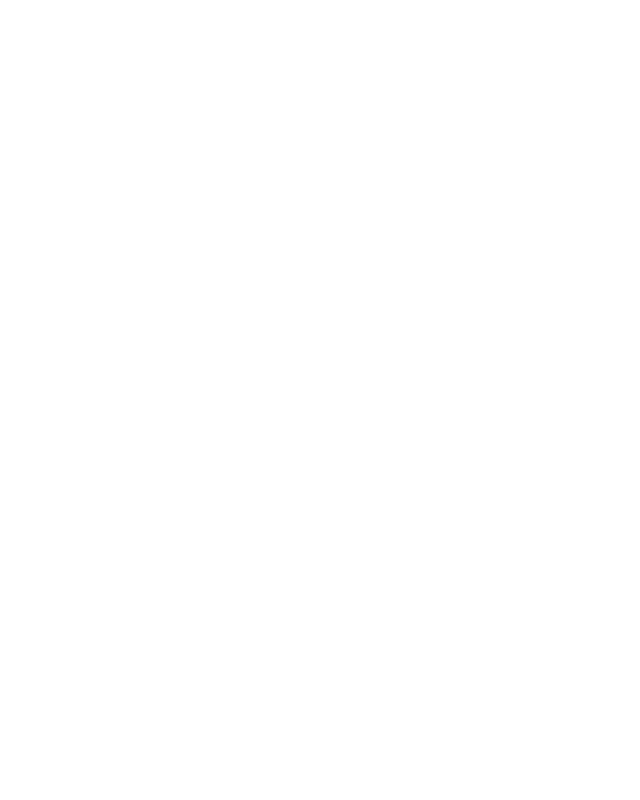
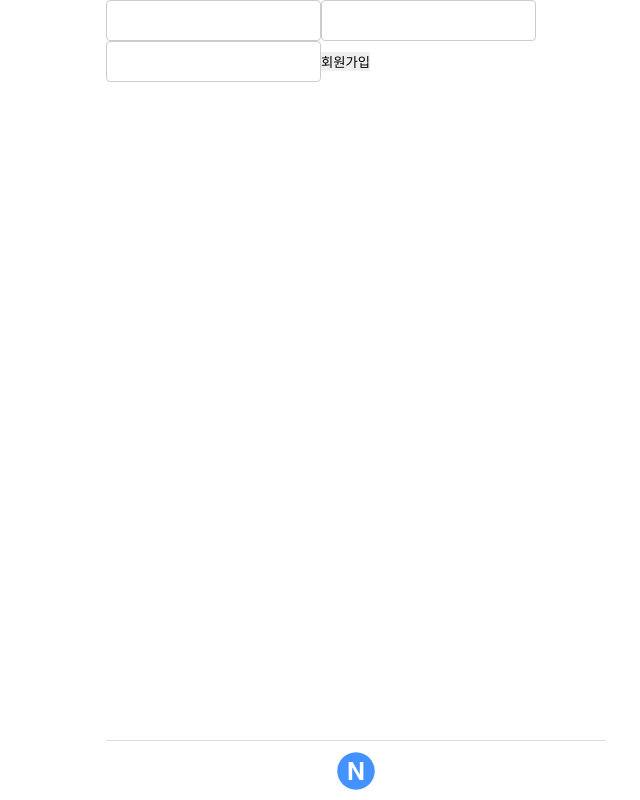
Before and after one commit to kimbboyong/pay-ts, a React (Vite) app: page /auth/signup in a window 1280 px wide. Before the commit this address had no page. Shown: the whole page, without its empty margins (284-924 px from the left). Built offline with nearby package versions, Linux system fonts and the light colour scheme.

Commit message:
feat: 파이어베이스,회원가입 기본세팅 완료

```diff
--- a/package.json
+++ b/package.json
@@ -12,6 +12,7 @@
   },
   "dependencies": {
     "@types/react-router-dom": "^5.3.3",
+    "firebase": "^10.12.3",
     "react": "^18.3.1",
     "react-dom": "^18.3.1",
     "react-router-dom": "^6.24.1",
--- a/src/App.tsx
+++ b/src/App.tsx
@@ -4,6 +4,7 @@ import Login from "./page/Auth/Login";
 import Pay from "./page/Pay";
 import { Container } from "./style/global";
 import PayCreate from "./page/Pay/components/PayCreate";
+import SignUp from "./page/Auth/SignUp";
 
 function App() {
   return (
@@ -13,6 +14,7 @@ function App() {
           <Route index element={<Login />} />
           <Route path="/pay" element={<Pay />} />
           <Route path="/pay/create" element={<PayCreate />} />
+          <Route path="/auth/signup" element={<SignUp />} />
         </Route>
       </Routes>
     </Container>
--- /dev/null
+++ b/src/firebase/fbInstance.ts
@@ -0,0 +1,14 @@
+import { initializeApp } from "firebase/app";
+import { getAuth } from "firebase/auth";
+
+const firebaseConfig = {
+  apiKey: "AIzaSyCWVAGvWTD9Mc-jPCSaSHmP22UFWgMFCKI",
+  authDomain: "project-pay-b2907.firebaseapp.com",
+  projectId: "project-pay-b2907",
+  storageBucket: "project-pay-b2907.appspot.com",
+  messagingSenderId: "1015663174601",
+  appId: "1:1015663174601:web:d41aa5640e86ea0ac53e18",
+};
+
+const app = initializeApp(firebaseConfig);
+export const authService = getAuth();
--- /dev/null
+++ b/src/hooks/useUserInfo.ts
@@ -0,0 +1,33 @@
+import { useEffect, useState } from "react";
+import { authService } from "../firebase/fbInstance";
+import { User } from "firebase/auth";
+
+interface UserType {
+  displayName?: string;
+  email?: string;
+  uid?: string;
+}
+
+export default function useUserInfo() {
+  const [user, setUser] = useState<UserType | null>(null);
+
+  useEffect(() => {
+    const unsubscribe = authService.onAuthStateChanged(
+      (currentUser: User | null) => {
+        if (currentUser) {
+          setUser({
+            displayName: currentUser.displayName || undefined,
+            email: currentUser.email || undefined,
+            uid: currentUser.uid,
+          });
+        } else {
+          setUser(null);
+        }
+      }
+    );
+
+    return () => unsubscribe();
+  }, []);
+
+  return user;
+}
--- a/src/page/Auth/Login/index.tsx
+++ b/src/page/Auth/Login/index.tsx
@@ -1,5 +1,55 @@
+import React, { useState } from "react";
+import { AuthButton, AuthForm, AuthInput } from "../style";
+import { signInWithEmailAndPassword } from "firebase/auth";
+import { authService } from "../../../firebase/fbInstance";
+import { useNavigate } from "react-router-dom";
+
 const Login = () => {
-  return <div>로그인</div>;
+  const navigate = useNavigate();
+
+  const [email, setEmail] = useState("");
+  const [password, setPassword] = useState("");
+
+  const loginChange = (e: React.ChangeEvent<HTMLInputElement>) => {
+    const { name, value } = e.target;
+
+    if (name === "email") setEmail(value);
+    if (name === "password") setPassword(value);
+  };
+
+  const LoginSubmit = async (e: React.FormEvent<HTMLFormElement>) => {
+    e.preventDefault();
+
+    try {
+      const data = await signInWithEmailAndPassword(
+        authService,
+        email,
+        password
+      );
+
+      navigate("/pay");
+    } catch (error) {
+      console.log(error);
+    }
+  };
+
+  return (
+    <AuthForm onSubmit={LoginSubmit}>
+      <AuthInput
+        type="email"
+        name="email"
+        value={email}
+        onChange={loginChange}
+      />
+      <AuthInput
+        type="password"
+        name="password"
+        value={password}
+        onChange={loginChange}
+      />
+      <AuthButton type="submit">로그인</AuthButton>
+    </AuthForm>
+  );
 };
 
 export default Login;
--- a/src/page/Auth/SignUp/index.tsx
+++ b/src/page/Auth/SignUp/index.tsx
@@ -1,5 +1,67 @@
+import { useState } from "react";
+import { AuthButton, AuthForm, AuthInput } from "../style";
+import { createUserWithEmailAndPassword, updateProfile } from "firebase/auth";
+import { authService } from "../../../firebase/fbInstance";
+import { useNavigate } from "react-router-dom";
+
 const SignUp = () => {
-  return <div>회원가입</div>;
+  const navigate = useNavigate();
+
+  const [userName, setUserName] = useState("");
+  const [email, setEmail] = useState("");
+  const [password, setPassword] = useState("");
+
+  const loginChange = (e: React.ChangeEvent<HTMLInputElement>) => {
+    const { name, value } = e.target;
+
+    if (name === "userName") setUserName(value);
+    if (name === "email") setEmail(value);
+    if (name === "password") setPassword(value);
+  };
+
+  const onSubmit = async (e: React.FormEvent<HTMLFormElement>) => {
+    e.preventDefault();
+
+    try {
+      const data = await createUserWithEmailAndPassword(
+        authService,
+        email,
+        password
+      );
+      const user = data.user;
+      await updateProfile(user, {
+        displayName: userName,
+      });
+
+      navigate("/");
+    } catch (error) {
+      console.log(error);
+    }
+  };
+
+  return (
+    <AuthForm onSubmit={onSubmit}>
+      <AuthInput
+        type="text"
+        name="userName"
+        value={userName}
+        onChange={loginChange}
+      />
+      <AuthInput
+        type="email"
+        name="email"
+        value={email}
+        onChange={loginChange}
+      />
+      <AuthInput
+        type="password"
+        name="password"
+        value={password}
+        onChange={loginChange}
+      />
+      <AuthButton type="submit">회원가입</AuthButton>
+    </AuthForm>
+  );
 };
 
 export default SignUp;
--- /dev/null
+++ b/src/page/Auth/style.ts
@@ -0,0 +1,5 @@
+import styled from "styled-components";
+
+export const AuthForm = styled.form``;
+export const AuthInput = styled.input``;
+export const AuthButton = styled.button``;
--- a/src/page/Pay/index.tsx
+++ b/src/page/Pay/index.tsx
@@ -18,8 +18,11 @@ import {
 } from "./style";
 import { useNavigate } from "react-router-dom";
 import { ModalHookType } from "../../types/ModalHookType";
+import useUserInfo from "../../hooks/useUserInfo";
 
 const Pay = () => {
+  const userData = useUserInfo();
+
   const navigate = useNavigate();
 
   const { isOpenModal, clickModal, closeModal }: ModalHookType = useOpenModal();
@@ -51,7 +54,7 @@ const Pay = () => {
 
             <Content>
               <PayInner>
-                <Name>혀기</Name>
+                <Name>{userData?.displayName}</Name>
                 <Money>
                   <p className="moneyMax">600,000원</p>
                   <p className="moneyRemain">300,000원</p>
```
Also changed, not shown: 1 other file (tests, documents, lock files or other folders).
